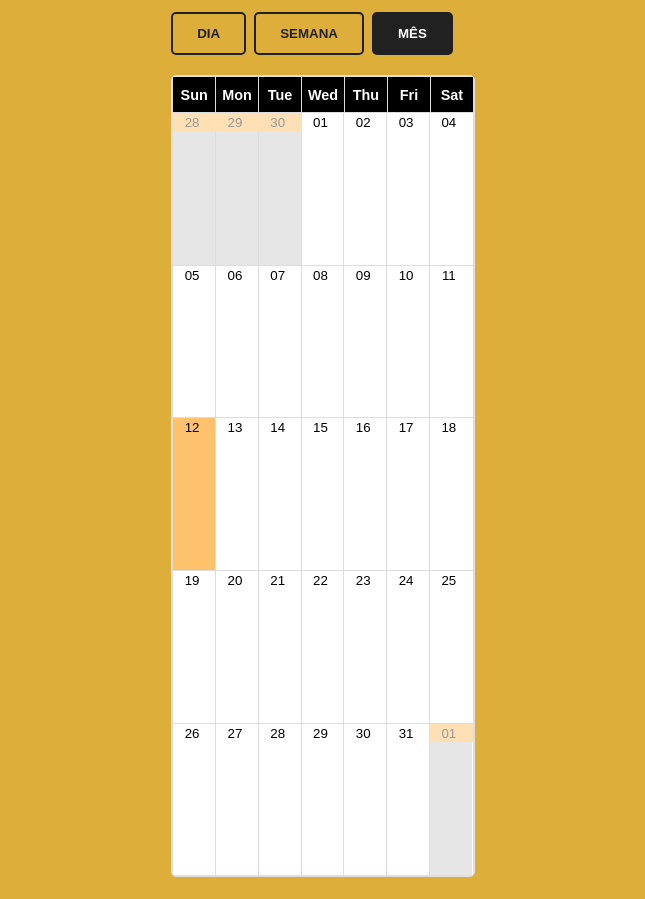
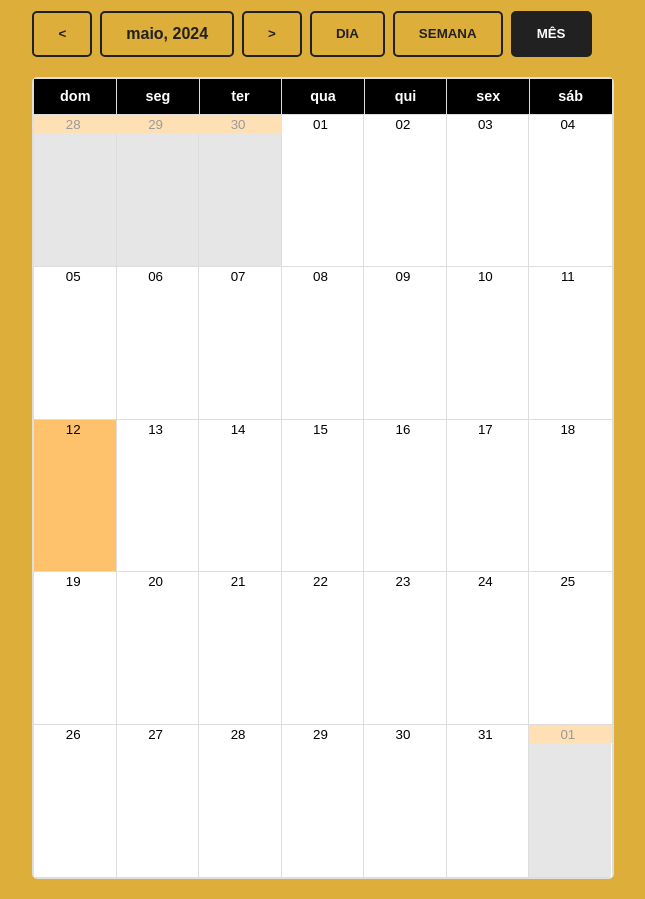
Before and after one commit to ICEI-PUC-Minas-PMV-ADS/pmv-ads-2024-1-e5-proj-homeoffice-organizer-t6, a React (Create React App) app in the folder codigo-fonte/frontend/: page /home in a window 1280 px wide. Shown: the whole page, without its empty margins (318-963 px from the left). Built offline with nearby package versions, Linux system fonts and the light colour scheme; no server answers.

Commit message:
Atualização da toolbar e do idioma do calendário

```diff
--- a/codigo-fonte/frontend/src/Calendar/Calendar.css
+++ b/codigo-fonte/frontend/src/Calendar/Calendar.css
@@ -8,6 +8,17 @@
 .toolbar {
     display: flex;
 }
+
+.navigation-info {
+    padding: 12px 24px;
+    background-color: #DDAE3A;
+    color: #212121;
+    border: 2px solid #212121;
+    border-radius: 5px;
+    margin-right: 8px;
+    font-weight: bold;
+    white-space: nowrap;
+  }
 
 .toolbar-button {
     padding: 12px 24px;
--- a/codigo-fonte/frontend/src/Calendar/Calendar.js
+++ b/codigo-fonte/frontend/src/Calendar/Calendar.js
@@ -1,12 +1,15 @@
-import React, { useState, useEffect } from 'react';
+import React, { useState, useEffect, useCallback } from 'react';
 import { Calendar, momentLocalizer, Views } from 'react-big-calendar';
 import moment from 'moment';
+import 'moment/locale/pt-br';
 import 'react-big-calendar/lib/css/react-big-calendar.css';
 import './Calendar.css';
 
 const MyCalendar = () => {
   const [events, setEvents] = useState([]);
   const [view, setView] = useState(Views.MONTH);
+  const [date, setDate] = useState(moment().toDate());
+  const [currentNavigation, setCurrentNavigation] = useState('');
 
   useEffect(() => {
     const fetchHolidays = async () => {
@@ -29,13 +32,43 @@ const MyCalendar = () => {
     fetchHolidays();
   }, []);
 
+  useEffect(() => {
+    setCurrentNavigation(getCurrentNavigation(view, date));
+  }, [view, date]);
+
   const localizer = momentLocalizer(moment);
+
+  const onNextClick = useCallback(() => {
+    if (view === Views.DAY) setDate(prevDate => moment(prevDate).add(1, 'd').toDate());
+    if (view === Views.WEEK) setDate(prevDate => moment(prevDate).add(1, 'w').toDate());
+    if (view === Views.MONTH) setDate(prevDate => moment(prevDate).add(1, 'M').toDate());
+  }, [view]);
+
+  const onPrevClick = useCallback(() => {
+    if (view === Views.DAY) setDate(prevDate => moment(prevDate).subtract(1, 'd').toDate());
+    if (view === Views.WEEK) setDate(prevDate => moment(prevDate).subtract(1, 'w').toDate());
+    if (view === Views.MONTH) setDate(prevDate => moment(prevDate).subtract(1, 'M').toDate());
+  }, [view]);
+
+  const getCurrentNavigation = (view, date) => {
+    if (view === Views.DAY) return moment(date).format('dddd, DD/MM/YYYY');
+    if (view === Views.WEEK) {
+      const startOfWeek = moment(date).startOf('week').format('DD/MM/YYYY');
+      const endOfWeek = moment(date).endOf('week').format('DD/MM/YYYY');
+      return `${startOfWeek} - ${endOfWeek}`;
+    }
+    if (view === Views.MONTH) return moment(date).format('MMMM, YYYY');
+    return '';
+  };
 
   return (
     <div className="calendar">
       <h2>Calendário</h2>
       <div className="toolbar-container">
         <div className="toolbar">
+          <button className="toolbar-button" onClick={onPrevClick}>{'<'}</button>
+          <div className="navigation-info">{currentNavigation}</div>
+          <button className="toolbar-button" onClick={onNextClick}>{'>'}</button>
           <button
             className={`toolbar-button ${view === Views.DAY ? 'selected' : ''}`}
             onClick={() => setView(Views.DAY)}
@@ -65,6 +98,7 @@ const MyCalendar = () => {
           style={{ height: 800 }}
           toolbar={false}
           view={view}
+          date={date}
         />
       </div>
     </div>
```
